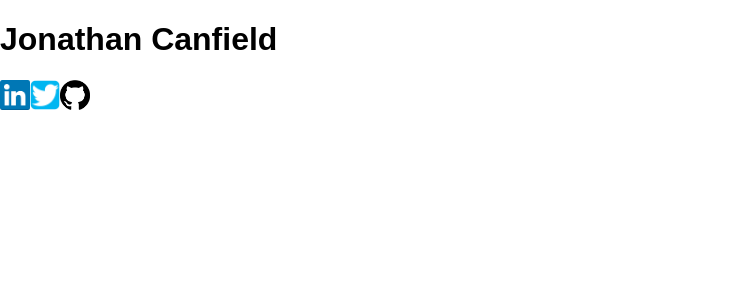
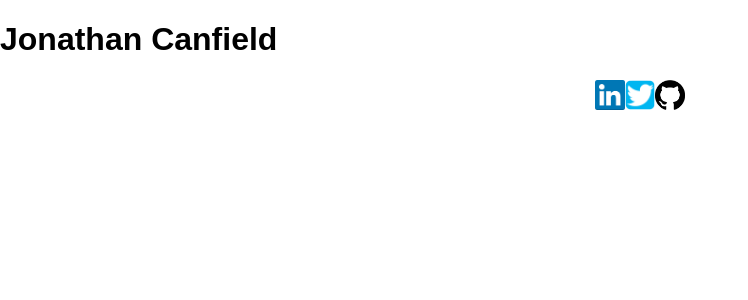
Before and after one commit to jtcanfield/portfolio, a React (Create React App) app: page / in a window 1280 px wide. Shown: the top 300 px of the page, without its empty margins (0-748 px from the left). Built offline with nearby package versions, Linux system fonts and the light colour scheme.

Commit message:
remove need for indexjs

```diff
--- a/src/index.js
+++ b/src/index.js
@@ -1,6 +1,5 @@
 import React from 'react';
 import ReactDOM from 'react-dom';
-import './styles/index.css';
 import App from './components/App';
 import registerServiceWorker from './registerServiceWorker';
 
--- a/src/styles/App.css
+++ b/src/styles/App.css
@@ -1,8 +1,13 @@
 body{
+  margin: 0;
+  padding: 0;
   font-family: Arial, Verdana, sans-serif;
 }
 
 /*FOOTER STYLES*/
+.footer-container{
+  text-align: center;
+}
 .socialmediabutton {
   height: 30px;
 }
--- a/src/styles/index.css
+++ /dev/null
@@ -1,8 +0,0 @@
-body {
-  margin: 0;
-  padding: 0;
-  font-family: sans-serif;
-}
-/*html{
-  background-image: url("./goodpicofme.jpg");
-}*/
```
